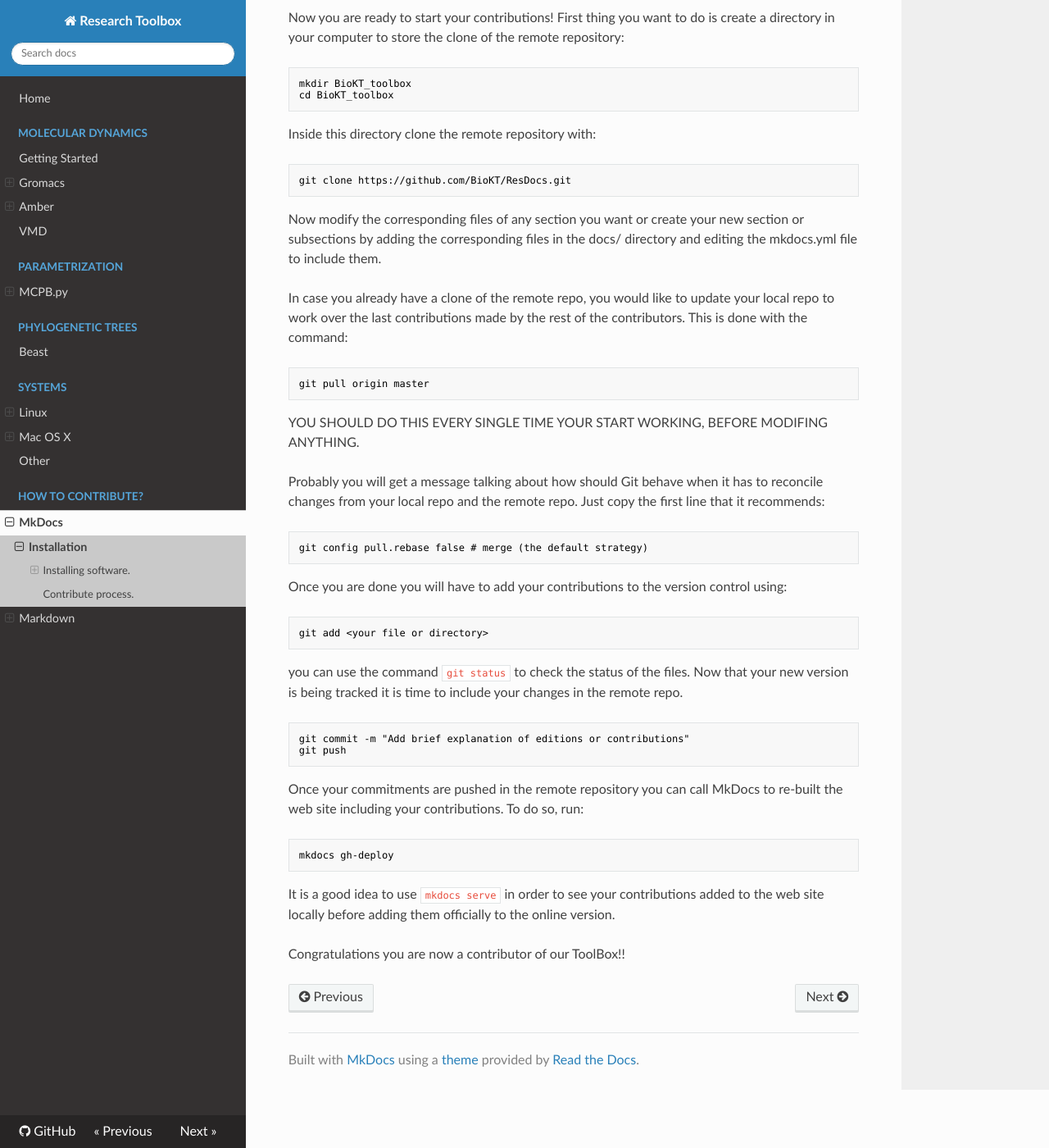
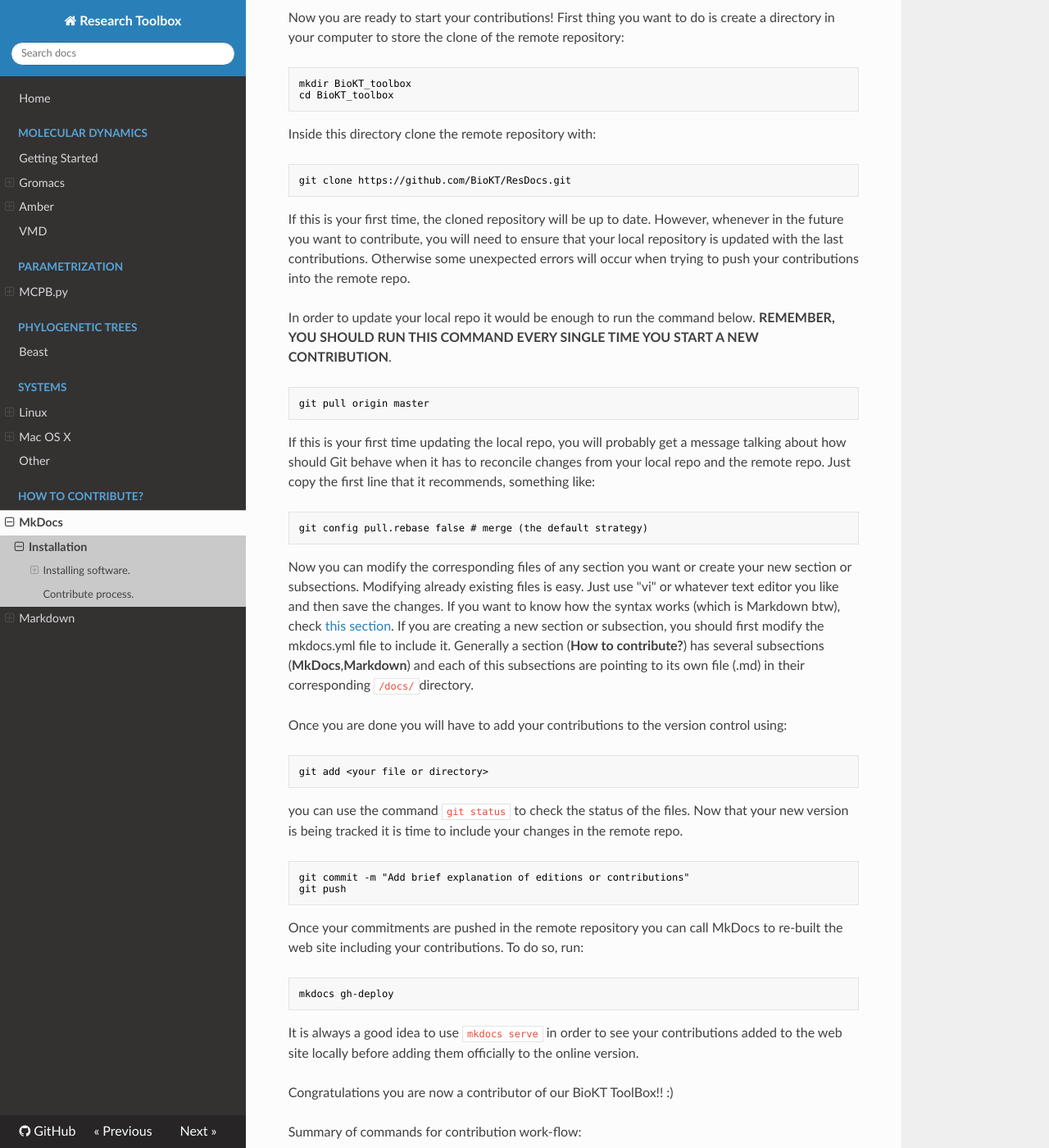
Before and after one commit to BioKT/ResDocs, an MkDocs documentation site: the page built from docs/MkDocs/installation.md, in a window 1280 px wide and 1400 px high, scrolled down 1099 px. Shown: the whole window at 82% size. Built offline with MkDocs 1.6.1, drawn with Linux system fonts in a browser that asks for light colours; nearby versions of some CDN libraries; some of the changed text lies outside the part shown.

Commit message:
Add some last corrections and command summary

````diff
--- a/docs/MkDocs/installation.md
+++ b/docs/MkDocs/installation.md
@@ -44,21 +44,22 @@ Inside this directory clone the remote repository with:
 ```console
 git clone https://github.com/BioKT/ResDocs.git
 ```
+If this is your first time, the cloned repository will be up to date. However, whenever in the future you want to contribute, you will need to ensure that your local repository is updated with the last contributions. Otherwise some unexpected errors will occur when trying to push your contributions into the remote repo.
 
-Now modify the corresponding files of any section you want or create your new section or subsections by adding the corresponding files in the docs/ directory and editing the mkdocs.yml file to include them.
-
-In case you already have a clone of the remote repo, you would like to update your local repo to work over the last contributions made by the rest of the contributors. This is done with the command:
+In order to update your local repo it would be enough to run the command below. **REMEMBER, YOU SHOULD RUN THIS COMMAND EVERY SINGLE TIME YOU START A NEW CONTRIBUTION**.
 
 ```console
 git pull origin master
 ```
-YOU SHOULD DO THIS EVERY SINGLE TIME YOUR START WORKING, BEFORE MODIFING ANYTHING.
 
-Probably you will get a message talking about how should Git behave when it has to reconcile changes from your local repo and the remote repo. Just copy the first line that it recommends:
+If this is your first time updating the local repo, you will probably get a message talking about how should Git behave when it has to reconcile changes from your local repo and the remote repo. Just copy the first line that it recommends, something like:
 
 ```console
 git config pull.rebase false # merge (the default strategy)
 ```
+
+Now you can modify the corresponding files of any section you want or create your new section or subsections. Modifying already existing files is easy. Just use "vi" or whatever text editor you like and then save the changes. If you want to know how the syntax works (which is Markdown btw), check [this section](../../Markdown/syntax.md).
+If you are creating a new section or subsection, you should first modify the mkdocs.yml file to include it. Generally a section (**How to contribute?**) has several subsections (**MkDocs**,**Markdown**) and each of this subsections are pointing to its own file (<ownfile>.md) in their corresponding `/docs/`directory.
 
 Once you are done you will have to add your contributions to the version control using:
 
@@ -79,6 +80,17 @@ Once your commitments are pushed in the remote repository you can call MkDocs to
 mkdocs gh-deploy
 ```
 
-It is a good idea to use `mkdocs serve` in order to see your contributions added to the web site locally before adding them officially to the online version.
+It is always a good idea to use `mkdocs serve` in order to see your contributions added to the web site locally before adding them officially to the online version.
 
-Congratulations you are now a contributor of our ToolBox!!
+Congratulations you are now a contributor of our BioKT ToolBox!! :)
+
+Summary of commands for contribution work-flow:
+
+```
+git pull origin master
+git add <file>
+git commit -m "Explanation"
+git push
+mkdocs serve
+mkdics gh-deploy
+```
````
